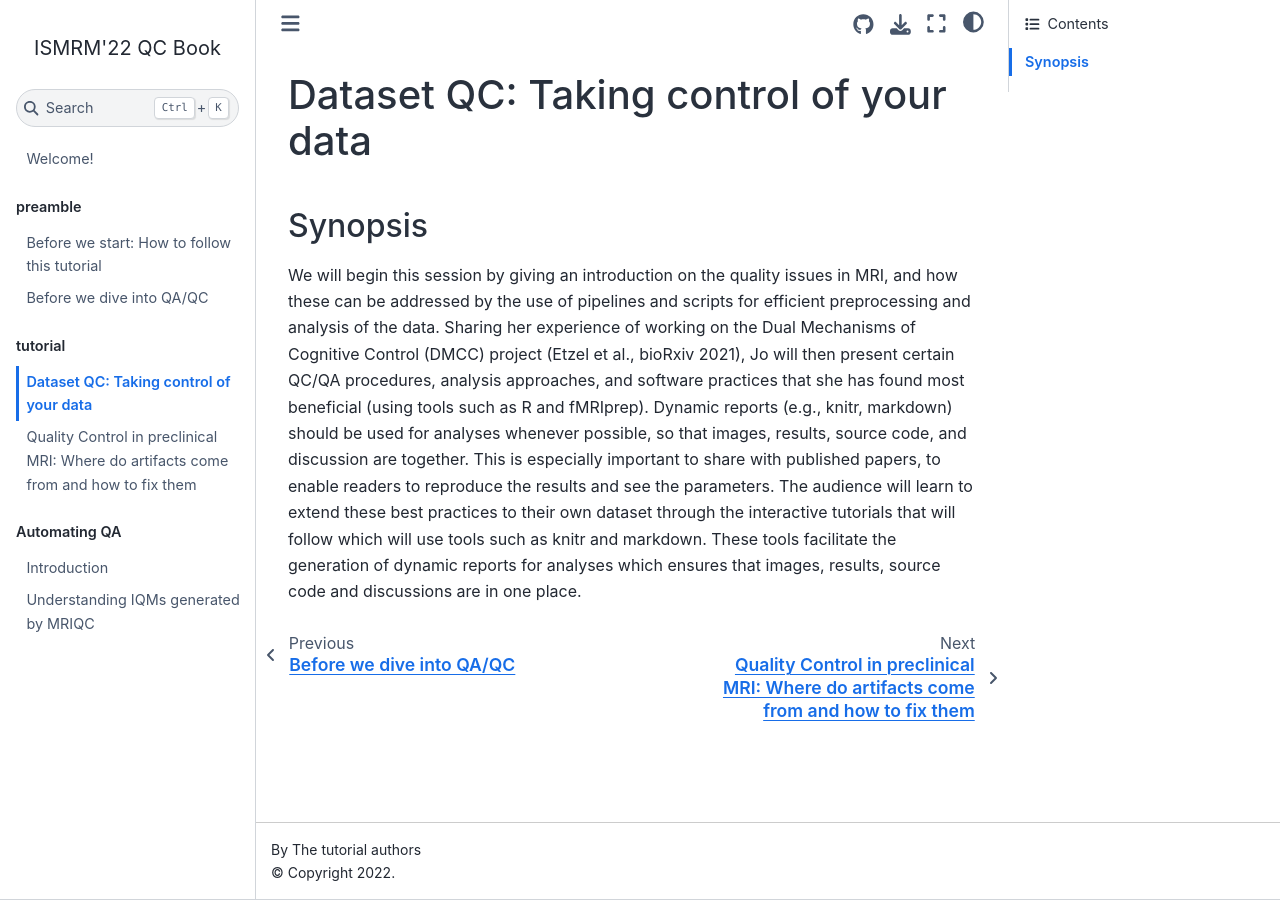
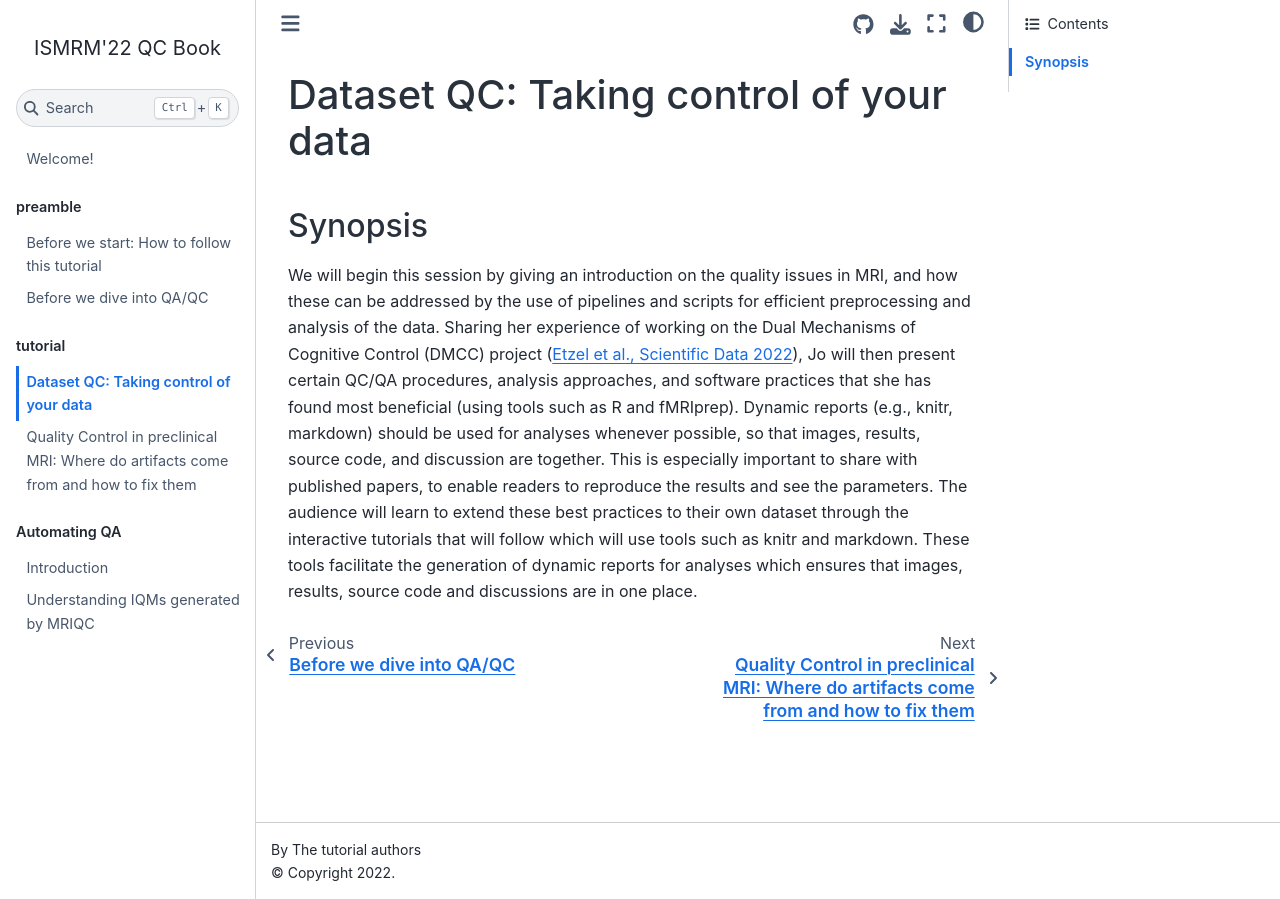
Before and after one commit to nipreps/qc-book, a Jupyter Book: the page built from docs/tutorial/jetzel.md, in a window 1280 px wide. Built offline with Jupyter Book 1.0.4 settings and Sphinx 7.4.7 and the Sphinx Book theme 1.1.4, drawn with Linux system fonts in a browser that asks for light colours.

```diff
--- a/docs/tutorial/jetzel.md
+++ b/docs/tutorial/jetzel.md
@@ -11,10 +11,7 @@ scripts for efficient
 preprocessing and analysis
 of the data. Sharing her
 experience of working on the
-Dual Mechanisms of
-Cognitive Control (DMCC)
-project (Etzel et al., bioRxiv
-2021), Jo will then present
+Dual Mechanisms of Cognitive Control (DMCC) project ([Etzel et al., Scientific Data 2022](https://doi.org/10.1038/s41597-022-01226-4)), Jo will then present
 certain QC/QA procedures,
 analysis approaches, and
 software practices that she
```
